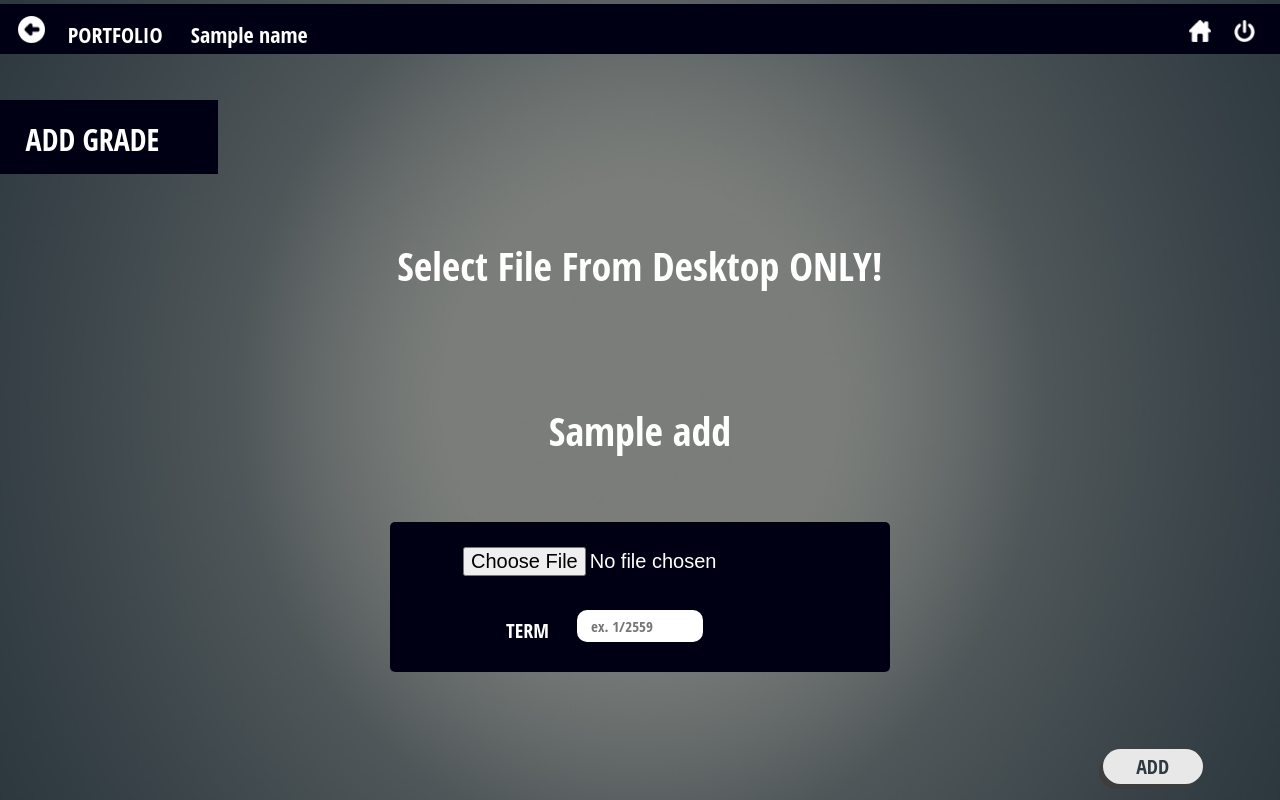
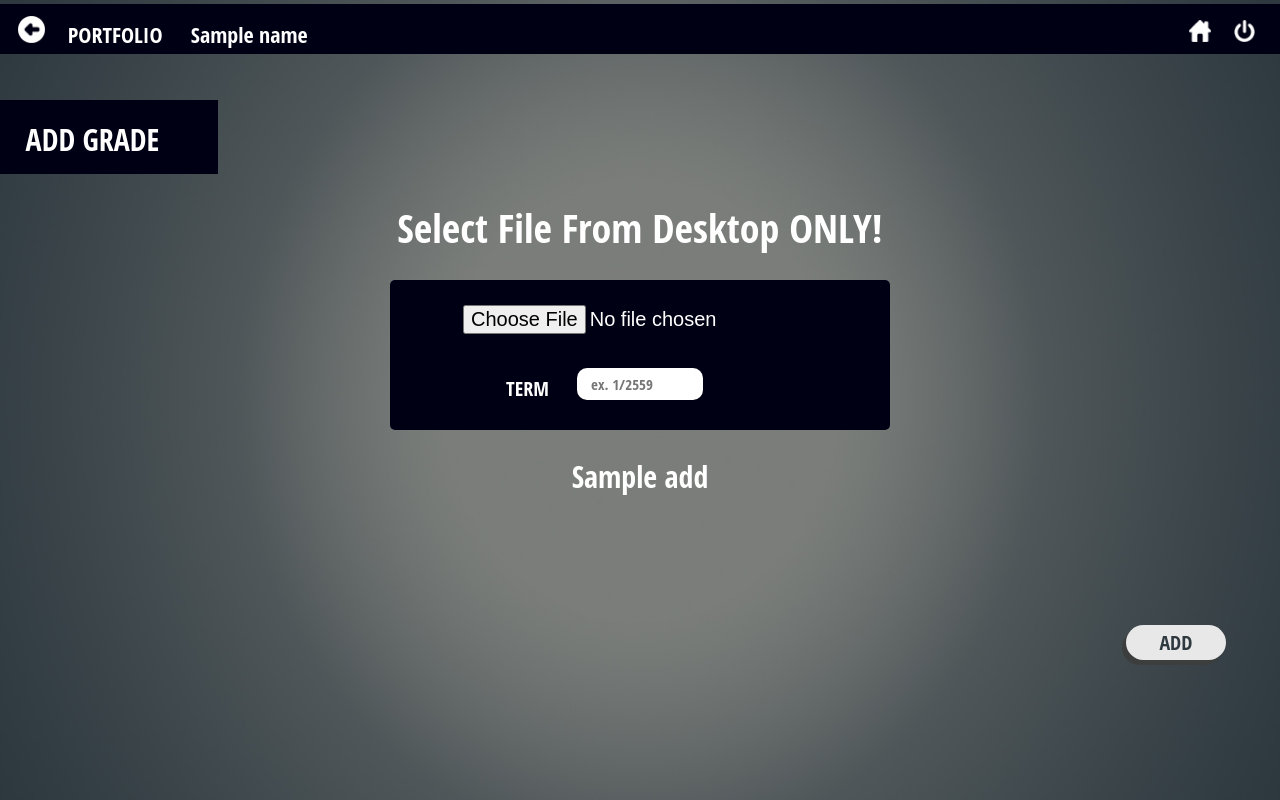
Before and after one commit to winnie2606/FRA241_portfolio, a Flask app: template app/templates/add_grade.html in a window 1280 px wide. Run offline with Flask 2, Linux system fonts and the light colour scheme; the template is opened without the code that fills it: most values are stand-ins (such as "Sample title", 1, 10 or a date in 2020).

Commit message:
addGrade html

```diff
--- a/app/static/add_grade.css
+++ b/app/static/add_grade.css
@@ -13,7 +13,7 @@
 .selectfile{
 	font-size:40px;
 	color:#FFF;
-	margin-top:5%;
+	margin-top:2%;
 }
 .buttonSelect{
 
@@ -50,9 +50,10 @@
 	background-color: #e8e8e8;
 	color: #2e3940;
 	box-shadow: -4px 5px #3c3e3d;
-	margin-top:6%;
-	margin-right:6%;
+	margin-top: 10%;
+	margin-left: 88%;
 	font-size:20px;
+	position: fixed;
 
 }
 
@@ -71,7 +72,7 @@
 	width: 500px;
 	background-color: #000014;
 	color: #FFF;
-	margin-top: 5%;
+	margin-top: 2%;
 }
 
 .file{
@@ -96,3 +97,8 @@
 	margin-left: -45%;
 	margin-top: -5.5%;
 }
+
+.add{
+	margin-top: 2%;
+	font-size: 30px;
+}
--- a/app/templates/add_grade.html
+++ b/app/templates/add_grade.html
@@ -82,24 +82,21 @@
 		<div align="center" class="selectfile">
 
 			<div>Select File From Desktop ONLY!</div>
-			<br><br>
-			<div>{{add}}</div>
+
 			<div class="in3">
 
 				<input type = "file" name = "fileGrade" placeholder="SELECT FROM YOUR COMPUTER" class="file">
 				<input id="text1" type = "text" placeholder = "ex. 1/2559" name = "term" class = "in1">
 				<div class="term">TERM</div>
 
+			</div>
 
-			</div>
+			<div class="add">{{add}}</div>
 
 		</div>
 
-		<div align="right">
+		<div><input type = "submit" name="click" value = "ADD" class="buttonAdd"></div>
 
-			<input type = "submit" name="click" value = "ADD" class="buttonAdd">
-
-		</div>
 		</form>
 
 				<!--<div class="container2">
```
